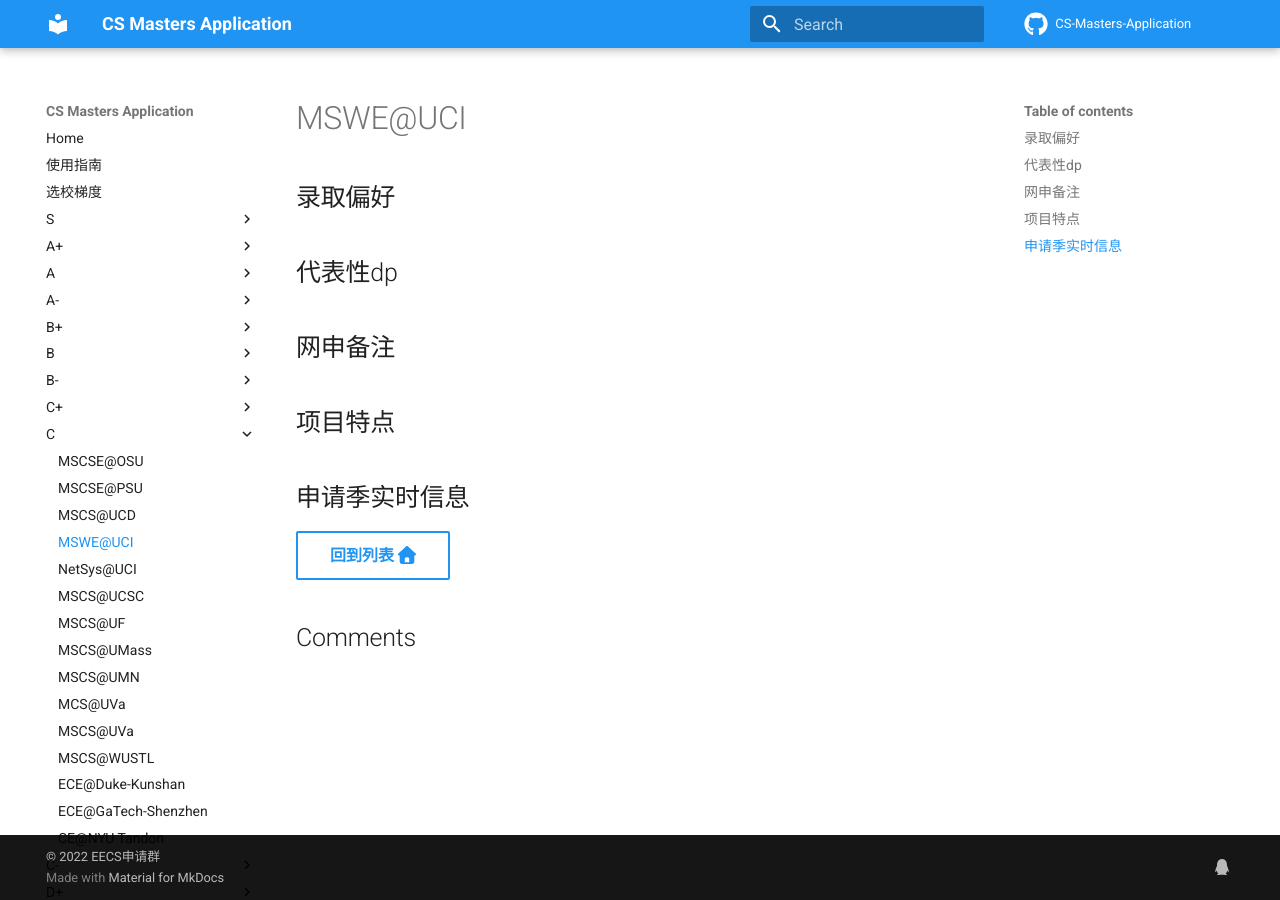
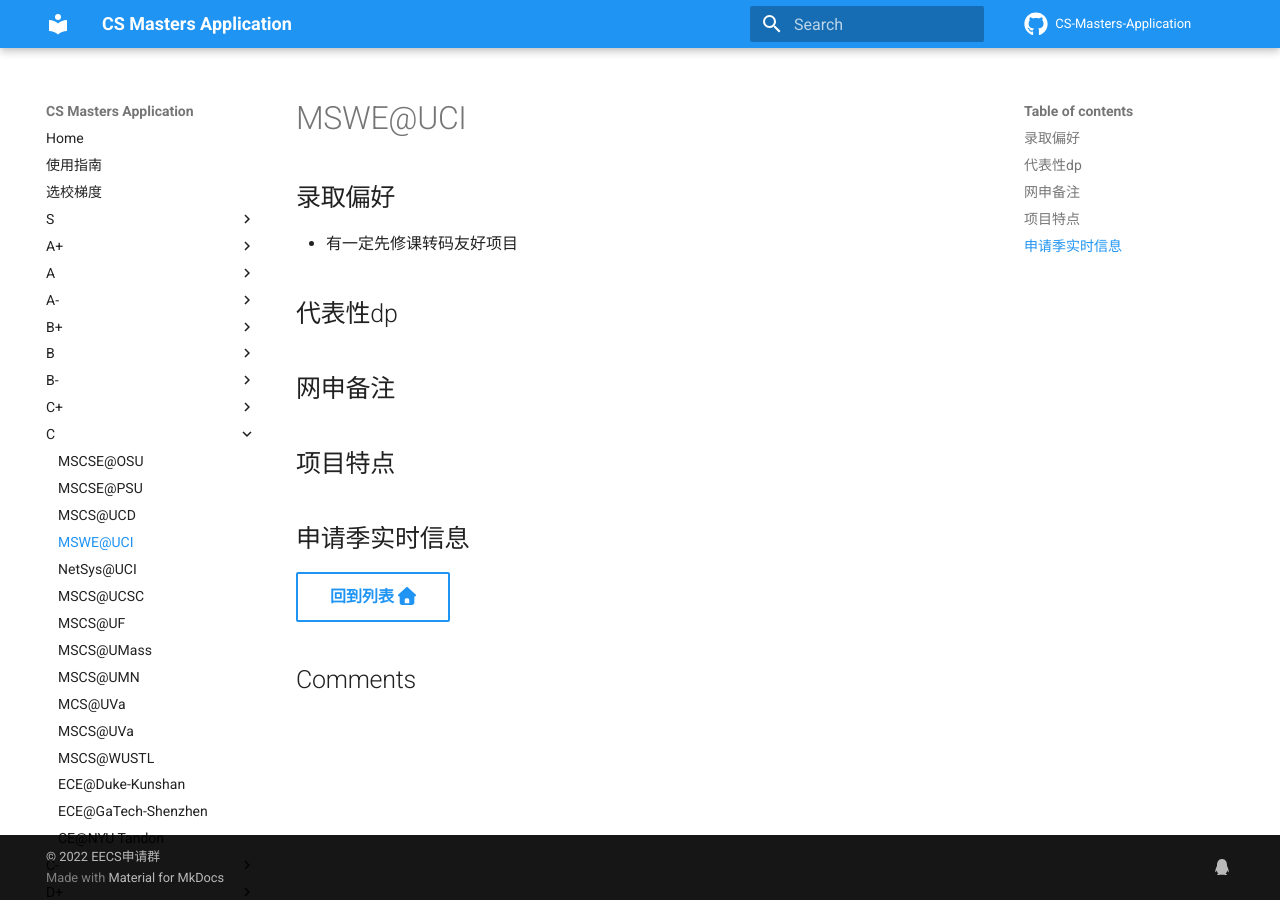
Before and after one commit to opencsapp/opencsapp.github.io, an MkDocs documentation site: the page built from docs/MSWE@UCI.md, in a window 1280 px wide. Built offline with MkDocs 1.6.1 and Material for MkDocs 9.7.7, drawn with Linux system fonts in a browser that asks for light colours; comment, search, counter and statistics services are not loaded.

Commit message:
Update MSWE@UCI.md

```diff
--- a/docs/MSWE@UCI.md
+++ b/docs/MSWE@UCI.md
@@ -1,4 +1,6 @@
 ## 录取偏好
+
+- 有一定先修课转码友好项目
 
 ## 代表性dp
 
```
